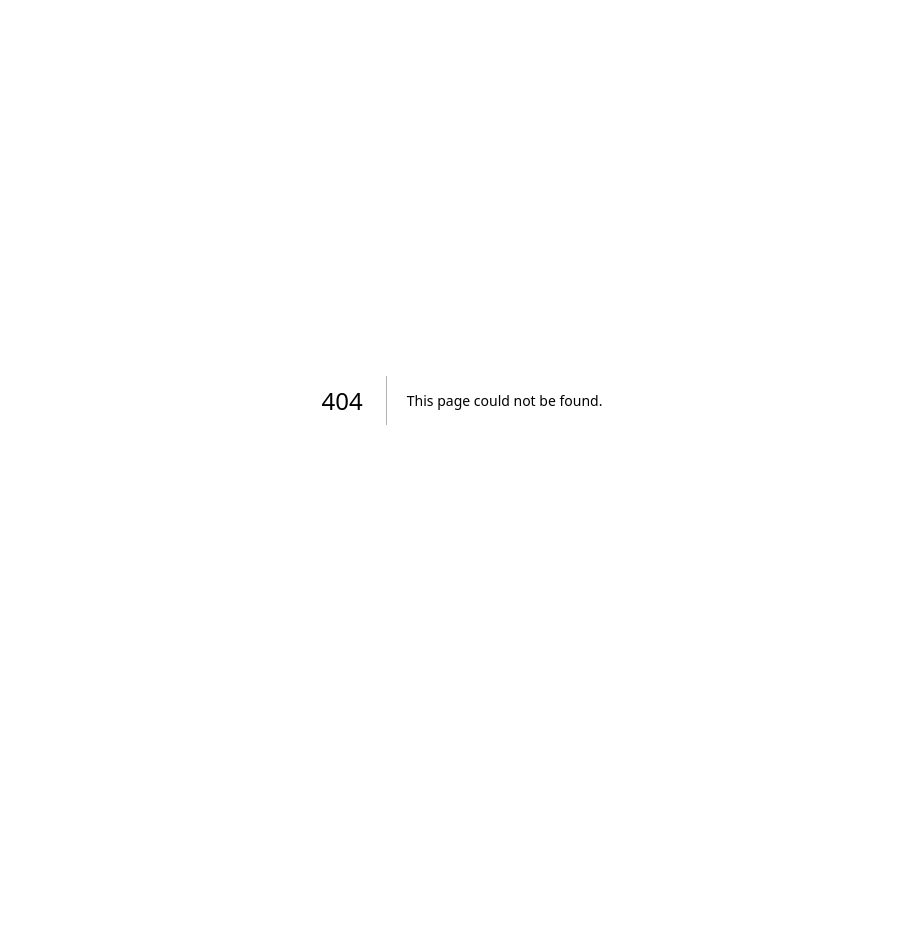
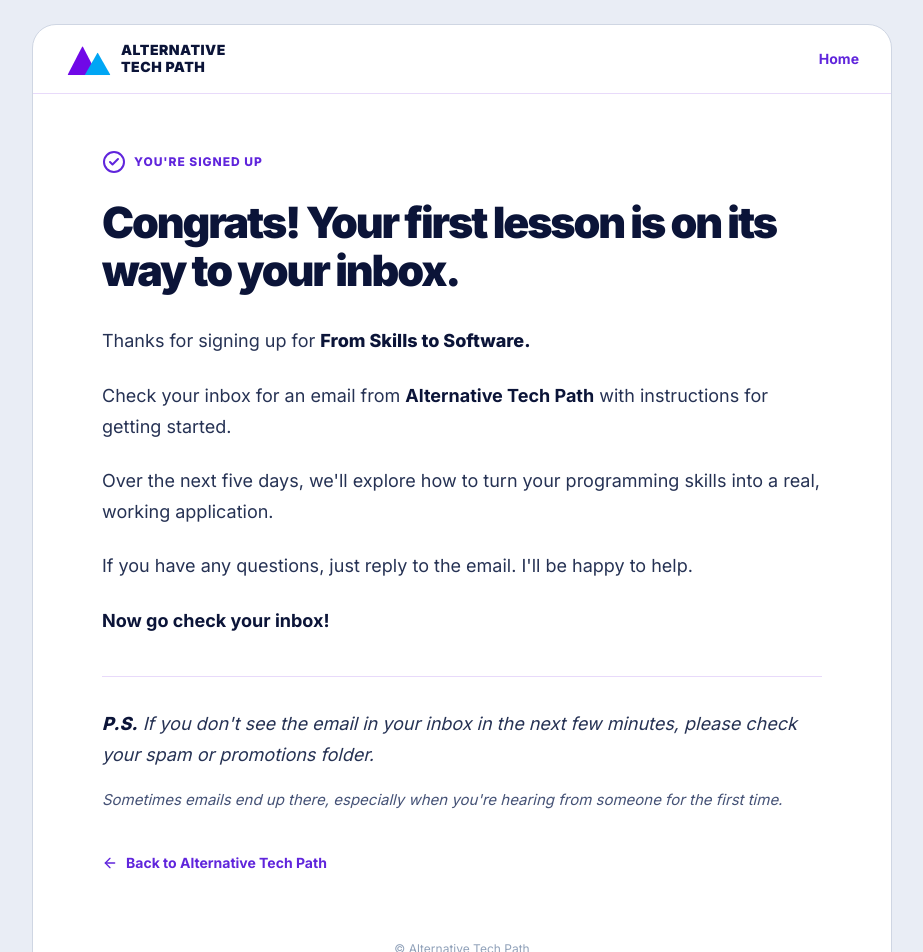
Before and after one commit to ShaphC/altechpath, a Next.js app: page /thanks in a window 1280 px wide. Before the commit this address had no page. Shown: the top 952 px of the page, without its empty margins (178-1101 px from the left). Before the commit the page ends 800 px from the top, so only its background shows below. Built offline with nearby package versions, Linux system fonts and the light colour scheme.

Commit message:
added a navbar, a confirmation page, removed the node runtime, and smooth scroll

```diff
--- a/src/app/api/subscribe/route.ts
+++ b/src/app/api/subscribe/route.ts
@@ -1,7 +1,5 @@
 import { NextResponse } from "next/server";
 import { z } from "zod";
-
-export const runtime = "nodejs";
 
 const subscribeSchema = z.object({
   email: z.email().max(254),
--- a/src/app/page.tsx
+++ b/src/app/page.tsx
@@ -3,11 +3,13 @@ import { Code2 } from "lucide-react";
 
 import { CourseBook } from "@/components/course-book";
 import SubscribeForm from "@/components/subscribe-form";
+import SectionNavbar from "@/components/section-navbar";
 import { siteConfig } from "@/lib/site-config";
 
 function BrandMark() {
   return (
-    <section id="home" className="scroll-mt-20 pt-5 sm:pt-8">
+    <section id="home" className="pt-5 sm:pt-8">
+      {" "}
       <div className="relative h-9 w-12 shrink-0" aria-hidden="true">
         <span className="absolute bottom-0 left-0 h-[90%] w-[70%] bg-violet-700 [clip-path:polygon(50%_0,100%_100%,0_100%)]" />
         <span className="absolute bottom-0 left-[40%] h-[70%] w-[60%] bg-sky-500 [clip-path:polygon(50%_0,100%_100%,0_100%)]" />
@@ -50,14 +52,31 @@ function Navbar() {
 
 function Header() {
   return (
-    <header className="flex justify-center pb-0 pt-7 sm:pb-3">
-      <div className="flex items-center justify-center gap-3">
-        <BrandMark />
+    <header
+      id="site-navbar"
+      className="sticky top-0 z-50 -mx-5 border-b border-[#e8dafa] bg-white/95 px-4 backdrop-blur-md sm:-mx-8 sm:px-6 lg:-mx-10 lg:px-8"
+    >
+      <nav
+        aria-label="Main navigation"
+        className="flex min-h-[68px] items-center justify-between gap-3"
+      >
+        <a
+          href="/"
+          aria-label="Alternative Tech Path — Home"
+          className="flex shrink-0 items-center gap-2"
+        >
+          {/* <div className="scale-[0.75] sm:scale-90">
+            <BrandMark />
+          </div> */}
 
-        <span className="text-[14px] font-black tracking-[0.07em] text-[#0b1438] sm:text-[21px] sm:tracking-[0.09em]">
-          {siteConfig.brand.name.toUpperCase()}
-        </span>
-      </div>
+          <span className="text-[10px] font-black leading-[1.2] tracking-[0.035em] text-[#0b1438] sm:text-[14px]">
+            ALTERNATIVE
+            <span className="block">TECH PATH</span>
+          </span>
+        </a>
+
+        {/* <SectionNavbar /> */}
+      </nav>
     </header>
   );
 }
@@ -182,9 +201,9 @@ function FinalSignup() {
 
 export default function Home() {
   return (
-    <main className="min-h-screen bg-[#e9edf5] text-[#0b1438]">
-      <div className="mx-auto min-h-screen max-w-[860px] border-x border-[#cfd6e3] bg-white px-5 pb-10 sm:px-8 lg:px-10">
-        <Navbar />
+    <main className="min-h-screen bg-[#e9edf5] text-[#0b1438] lg:py-6">
+      <div className="mx-auto min-h-screen max-w-[860px] border-x border-[#cfd6e3] bg-white px-5 pb-10 sm:px-8 lg:overflow-clip lg:rounded-[24px] lg:border lg:px-10">
+        {/* <Navbar /> */}
 
         <Header />
 
--- /dev/null
+++ b/src/app/thanks/page.tsx
@@ -0,0 +1,136 @@
+import Link from "next/link";
+import { ArrowLeft, CheckCircle2 } from "lucide-react";
+import { siteConfig } from "@/lib/site-config";
+
+export const metadata = {
+  title: "You're Signed Up | Alternative Tech Path",
+  description: "Thank you for joining the free five-day email course.",
+  robots: {
+    index: false,
+    follow: false,
+  },
+};
+
+function BrandMark() {
+  return (
+    <div className="relative h-9 w-12 shrink-0" aria-hidden="true">
+      <span className="absolute bottom-0 left-0 h-[90%] w-[70%] bg-violet-700 [clip-path:polygon(50%_0,100%_100%,0_100%)]" />
+      <span className="absolute bottom-0 left-[40%] h-[70%] w-[60%] bg-sky-500 [clip-path:polygon(50%_0,100%_100%,0_100%)]" />
+    </div>
+  );
+}
+
+function Header() {
+  return (
+    <header className="-mx-5 border-b border-[#e8dafa] px-4 sm:-mx-8 sm:px-6 lg:-mx-10 lg:px-8">
+      <nav className="flex min-h-[68px] items-center justify-between gap-3">
+        <Link
+          href="/"
+          className="flex items-center gap-2"
+          aria-label="Alternative Tech Path — Home"
+        >
+          <div className="scale-[0.75] sm:scale-90">
+            <BrandMark />
+          </div>
+
+          <span className="text-[10px] font-black leading-[1.2] tracking-[0.035em] text-[#0b1438] sm:text-[14px]">
+            ALTERNATIVE
+            <span className="block">TECH PATH</span>
+          </span>
+        </Link>
+
+        <Link
+          href="/"
+          className="text-[12px] font-bold text-[#6025dc] transition hover:text-[#5016c9] sm:text-sm"
+        >
+          Home
+        </Link>
+      </nav>
+    </header>
+  );
+}
+
+export default function ThanksPage() {
+  return (
+    <main className="min-h-screen bg-[#e9edf5] text-[#0b1438] lg:py-6">
+      <div className="mx-auto min-h-screen max-w-[860px] border-x border-[#cfd6e3] bg-white px-5 pb-10 sm:px-8 lg:overflow-clip lg:rounded-[24px] lg:border lg:px-10">
+        <Header />
+
+        <section className="mx-auto max-w-[720px] pt-10 sm:pt-14">
+          {/* Success indicator */}
+          <div className="mb-6 flex items-center gap-2 text-[#6025dc]">
+            <CheckCircle2 className="h-6 w-6" />
+
+            <span className="text-[12px] font-extrabold uppercase tracking-[0.08em]">
+              You're signed up
+            </span>
+          </div>
+
+          {/* Heading */}
+          <h1 className="text-[34px] font-black leading-[1.12] tracking-[-0.05em] text-[#0b1438] sm:text-[43px]">
+            Congrats! Your first lesson is on its way to your inbox.
+          </h1>
+
+          {/* Confirmation message */}
+          <div className="mt-8 space-y-6 text-[16px] leading-[1.7] text-[#263254] sm:text-[18px]">
+            <p>
+              Thanks for signing up for{" "}
+              <strong className="font-extrabold text-[#0b1438]">
+                From Skills to Software.
+              </strong>
+            </p>
+
+            <p>
+              Check your inbox for an email from{" "}
+              <strong className="font-bold text-[#0b1438]">
+                {siteConfig.brand.name}
+              </strong>{" "}
+              with instructions for getting started.
+            </p>
+
+            <p>
+              Over the next five days, we'll explore how to turn your
+              programming skills into a real, working application.
+            </p>
+
+            <p>
+              If you have any questions, just reply to the email. I'll be happy
+              to help.
+            </p>
+
+            <p className="font-bold text-[#0b1438]">Now go check your inbox!</p>
+          </div>
+
+          {/* P.S. */}
+          <div className="mt-10 border-t border-[#e8dafa] pt-8">
+            <p className="text-[16px] italic leading-[1.7] text-[#263254] sm:text-[18px]">
+              <strong className="font-extrabold text-[#0b1438]">P.S.</strong> If
+              you don't see the email in your inbox in the next few minutes,
+              please check your spam or promotions folder.
+            </p>
+
+            <p className="mt-4 text-[15px] italic leading-[1.7] text-[#455276]">
+              Sometimes emails end up there, especially when you're hearing from
+              someone for the first time.
+            </p>
+          </div>
+
+          {/* Return link */}
+          <div className="mt-10">
+            <Link
+              href="/"
+              className="inline-flex items-center gap-2 text-[14px] font-bold text-[#6025dc] transition hover:text-[#5016c9]"
+            >
+              <ArrowLeft className="h-4 w-4" />
+              Back to Alternative Tech Path
+            </Link>
+          </div>
+        </section>
+
+        <footer className="mt-16 text-center text-xs text-slate-400">
+          © {siteConfig.brand.name}
+        </footer>
+      </div>
+    </main>
+  );
+}
--- /dev/null
+++ b/src/components/section-navbar.tsx
@@ -0,0 +1,108 @@
+"use client";
+
+import { useEffect, useState } from "react";
+
+type SectionId = "home" | "creator" | "what-to-expect";
+
+const links: { label: string; id: SectionId }[] = [
+  { label: "Home", id: "home" },
+  { label: "Creator", id: "creator" },
+  { label: "Lessons", id: "what-to-expect" },
+];
+
+export default function SectionNavbar() {
+  const [active, setActive] = useState<SectionId>("home");
+
+  useEffect(() => {
+    let frame = 0;
+
+    function updateActiveSection() {
+      const navbar = document.getElementById("site-navbar");
+      const offset = (navbar?.getBoundingClientRect().height ?? 68) + 24;
+
+      let current: SectionId = "home";
+
+      for (const id of ["creator", "what-to-expect"] as const) {
+        const section = document.getElementById(id);
+
+        if (section && section.getBoundingClientRect().top <= offset) {
+          current = id;
+        }
+      }
+
+      setActive(current);
+    }
+
+    function onScroll() {
+      cancelAnimationFrame(frame);
+      frame = requestAnimationFrame(updateActiveSection);
+    }
+
+    updateActiveSection();
+
+    window.addEventListener("scroll", onScroll, { passive: true });
+    window.addEventListener("resize", onScroll);
+
+    return () => {
+      cancelAnimationFrame(frame);
+      window.removeEventListener("scroll", onScroll);
+      window.removeEventListener("resize", onScroll);
+    };
+  }, []);
+
+  function scrollToSection(id: SectionId) {
+    setActive(id);
+
+    if (id === "home") {
+      window.scrollTo({ top: 0, behavior: "smooth" });
+      window.history.replaceState(null, "", window.location.pathname);
+      return;
+    }
+
+    const section = document.getElementById(id);
+    if (!section) return;
+
+    const navbar = document.getElementById("site-navbar");
+    const navbarHeight = navbar?.getBoundingClientRect().height ?? 68;
+
+    const target =
+      section.getBoundingClientRect().top + window.scrollY - navbarHeight - 24;
+
+    window.scrollTo({
+      top: Math.max(0, target),
+      behavior: "smooth",
+    });
+
+    window.history.replaceState(null, "", `#${id}`);
+  }
+
+  return (
+    <div className="flex items-center gap-3 sm:gap-6">
+      {links.map((link) => {
+        const isActive = active === link.id;
+
+        return (
+          <button
+            key={link.id}
+            type="button"
+            onClick={() => scrollToSection(link.id)}
+            aria-current={isActive ? "location" : undefined}
+            className={[
+              "relative whitespace-nowrap py-2",
+              "text-[11px] font-bold sm:text-[14px]",
+              "transition-colors duration-200",
+              "after:absolute after:bottom-0 after:left-0",
+              "after:h-[2px] after:w-full after:rounded-full",
+              "after:bg-[#6025dc] after:transition-opacity",
+              isActive
+                ? "text-[#6025dc] after:opacity-100"
+                : "text-[#263254] after:opacity-0 hover:text-[#6025dc]",
+            ].join(" ")}
+          >
+            {link.label}
+          </button>
+        );
+      })}
+    </div>
+  );
+}
--- a/src/components/subscribe-form.tsx
+++ b/src/components/subscribe-form.tsx
@@ -3,8 +3,10 @@
 import { FormEvent, useId, useState } from "react";
 import { ArrowRight, Loader2 } from "lucide-react";
 import { siteConfig } from "@/lib/site-config";
+import { useRouter } from "next/navigation";
 
 export default function SubscribeForm() {
+  const router = useRouter();
   const emailId = useId();
 
   const [email, setEmail] = useState("");
@@ -40,12 +42,8 @@ export default function SubscribeForm() {
         throw new Error(data.error || "Something went wrong.");
       }
 
-      setSuccess(true);
-      setMessage(
-        "Thanks! Your signup was received. Check your inbox for the course.",
-      );
-      setEmail("");
-      setConsent(false);
+      router.push("/thanks");
+      return;
     } catch (error) {
       setMessage(
         error instanceof Error
```
